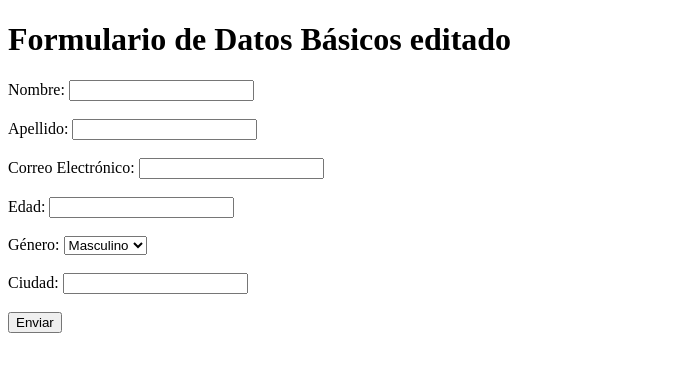
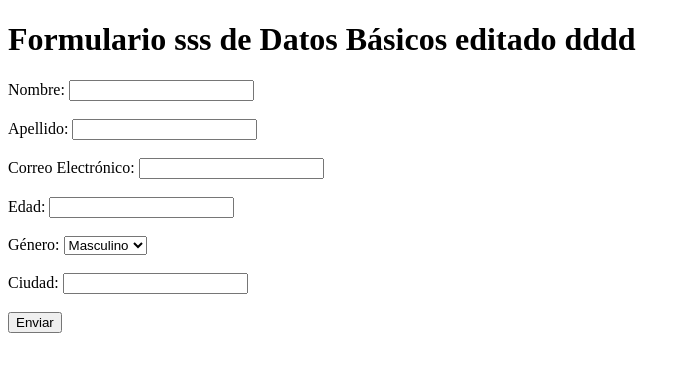
Before and after one commit to barriosdr/pruebatecnoemerg, a plain HTML site: page index.html in a window 1280 px wide. Shown: the whole page, without its empty margins (0-691 px from the left). Drawn offline with Linux system fonts and the light colour scheme.

Commit message:
uno prueba
uno nuevo

dos  nuevo

tres  nuevo

```diff
--- a/index.html
+++ b/index.html
@@ -3,10 +3,10 @@
 <head>
     <meta charset="UTF-8">
     <meta name="viewport" content="width=device-width, initial-scale=1.0">
-    <title>Formulario de Datos Básicos creado por Rafael Martinez Barrios</title>
+    <title>Fdddormulario edita de Datos Básicos creado por Rafael Martinez Barrios</title>
 </head>
 <body>
-    <h1>Formulario de Datos Básicos editado</h1>
+    <h1>Formulario sss de Datos Básicos editado dddd</h1>
     <form action="#" method="POST">
         <label for="nombre">Nombre:</label>
         <input type="text" id="nombre" name="nombre" required><br><br>
```
